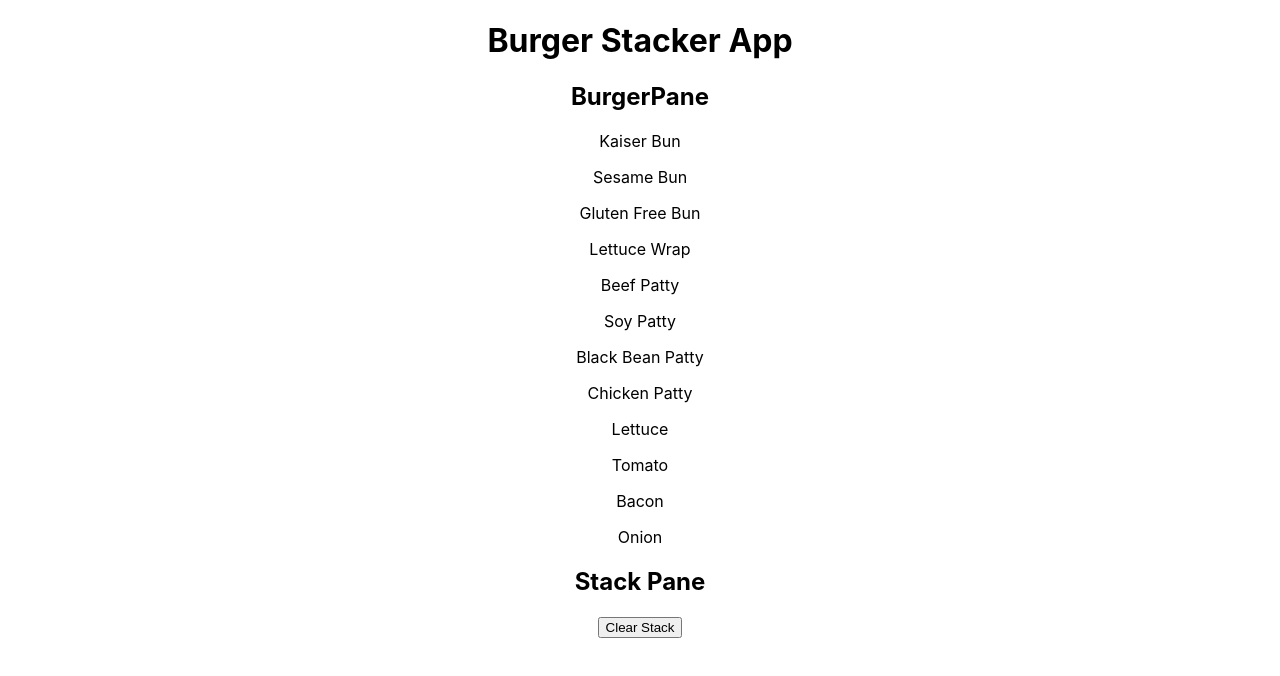
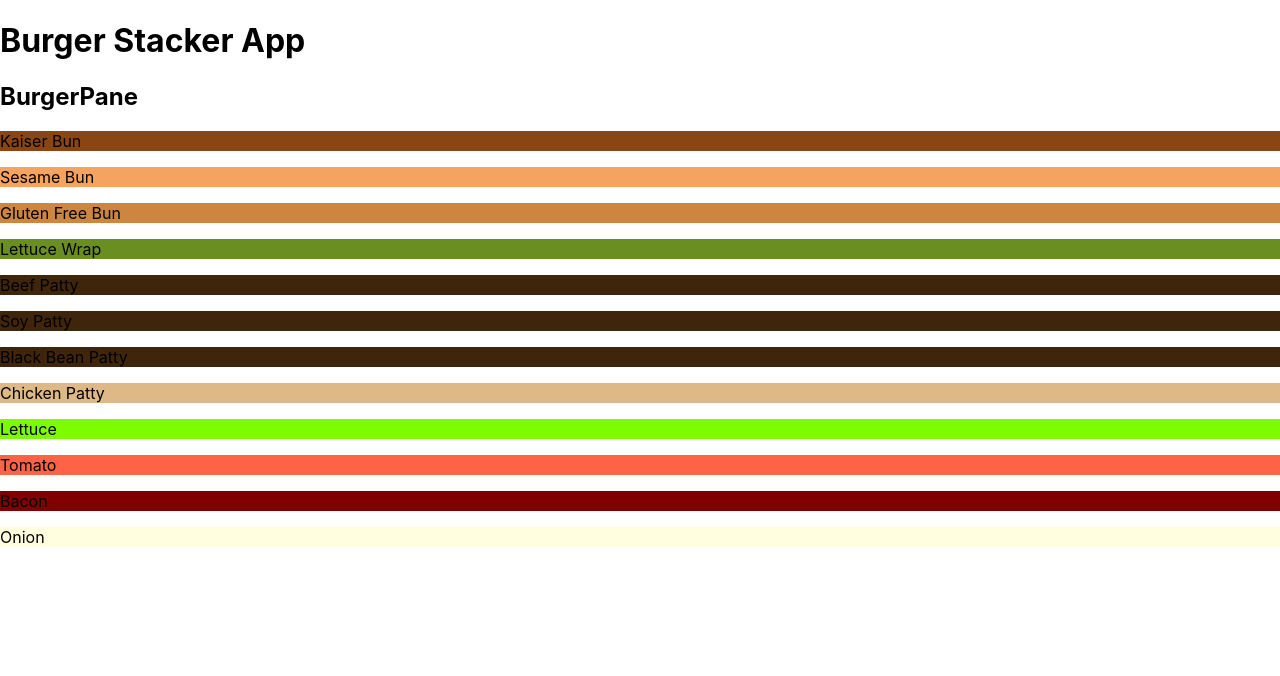
Before and after one commit to tkolsrud/react-burger-stacker2, a React (Create React App) app: page / in a window 1280 px wide. Shown: the top 676 px of the page. Built offline with nearby package versions, Linux system fonts and the light colour scheme.

Commit message:
able to render ingredients and add them to state

```diff
--- a/src/App.js
+++ b/src/App.js
@@ -1,10 +1,10 @@
 import './App.css';
-import BurgerStack from './components/burgerStack'
+import BurgerStacker from './components/burgerStacker'
 
 
 function App() {
   return(
-    <BurgerStack />
+    <BurgerStacker />
   )
 }
 
--- a/src/components/burgerPane.js
+++ /dev/null
@@ -1,24 +0,0 @@
-import React, { Component }from 'react'
-import Ingredient from './indgredient'
-
-class BurgerPane extends Component {
-
-
-    render() {
-
-        let Ingredients = this.props.ingredients.map((ing,i)=> {
-            return <Ingredient name={ing.name} key={i} />
-        })
-
-
-        this.state = ['test']
-        return (
-            <>
-            <h2>BurgerPane</h2>
-            {Ingredients}
-            </>
-        )
-    }
-}
-
-export default BurgerPane
--- a/src/components/burgerStack.js
+++ /dev/null
@@ -1,35 +0,0 @@
-import React, { Component } from 'react'
-import BurgerPane from './burgerPane'
-import Stack from './stack'
-
-class BurgerStack extends Component {
-
-render() {
-
-const ingredients = [
-    {name: 'Kaiser Bun', color: 'saddlebrown'},
-    {name: 'Sesame Bun', color: 'sandybrown'},
-    {name: 'Gluten Free Bun', color: 'peru'},
-    {name: 'Lettuce Wrap', color: 'olivedrab'},
-    {name: 'Beef Patty', color: '#3F250B'},
-    {name: 'Soy Patty', color: '#3F250B'},
-    {name: 'Black Bean Patty', color: '#3F250B'},
-    {name: 'Chicken Patty', color: 'burlywood'},
-    {name: 'Lettuce', color: 'lawngreen'},
-    {name: 'Tomato', color: 'tomato'},
-    {name: 'Bacon', color: 'maroon'},
-    {name: 'Onion', color: 'lightyellow'}
-  ]
-
-  return (
-    <div className="App">
-      <h1>Burger Stacker App</h1>
-      <BurgerPane ingredients={ingredients} />
-      <Stack />
-    </div>
-  )
-}
-
-}
-
-export default BurgerStack
--- /dev/null
+++ b/src/components/burgerStacker.js
@@ -0,0 +1,39 @@
+import React, { useState } from 'react'
+import IngredientPane from './ingredientPane'
+
+
+const BurgerStacker = () => {
+
+    const ingredients = [
+        {name: 'Kaiser Bun', color: 'saddlebrown'},
+        {name: 'Sesame Bun', color: 'sandybrown'},
+        {name: 'Gluten Free Bun', color: 'peru'},
+        {name: 'Lettuce Wrap', color: 'olivedrab'},
+        {name: 'Beef Patty', color: '#3F250B'},
+        {name: 'Soy Patty', color: '#3F250B'},
+        {name: 'Black Bean Patty', color: '#3F250B'},
+        {name: 'Chicken Patty', color: 'burlywood'},
+        {name: 'Lettuce', color: 'lawngreen'},
+        {name: 'Tomato', color: 'tomato'},
+        {name: 'Bacon', color: 'maroon'},
+        {name: 'Onion', color: 'lightyellow'}
+      ]
+
+    const [ingList, setIngList] = useState(['testing'])
+
+    const addIngredient = (e) => {
+        console.log(e.target)
+        let ingColor = e.target.style.backgroundColor
+        let ingName = e.target.innerText
+        setIngList(()=>[{name: ingName, color: ingColor}, ...ingList])
+    }
+
+    return (
+        <>
+        <h1>Burger Stacker App</h1>
+        <IngredientPane ingredients={ingredients} addIngredient={addIngredient}/>
+        </>
+    )
+}
+
+export default BurgerStacker
--- a/src/components/indgredient.js
+++ b/src/components/indgredient.js
@@ -1,11 +1,16 @@
-import React, { Component } from 'react'
+import React from 'react'
 
-class Ingredient extends Component {
-    render() {
-        return (
-            <p>{this.props.name}</p>
-        )
-    }
+const Ingredient = (props) => {
+
+    return (
+        <p
+            onClick={props.handleClick}
+            style={{backgroundColor: props.ingredient.color}}
+        >
+            {props.ingredient.name}
+        </p>
+    )
+
 }
 
 export default Ingredient
--- /dev/null
+++ b/src/components/ingredientPane.js
@@ -0,0 +1,22 @@
+import React from 'react'
+import Ingredient from './indgredient'
+
+const IngredientPane = (props) => {
+
+    let allIngredients = props.ingredients.map((ing,i)=> {
+        return <Ingredient
+                    ingredient={ing}
+                    handleClick={props.addIngredient}
+                    key={i}
+                />
+    })
+
+    return (
+        <>
+        <h2>BurgerPane</h2>
+        {allIngredients}
+        </>
+    )
+}
+
+export default IngredientPane
```
